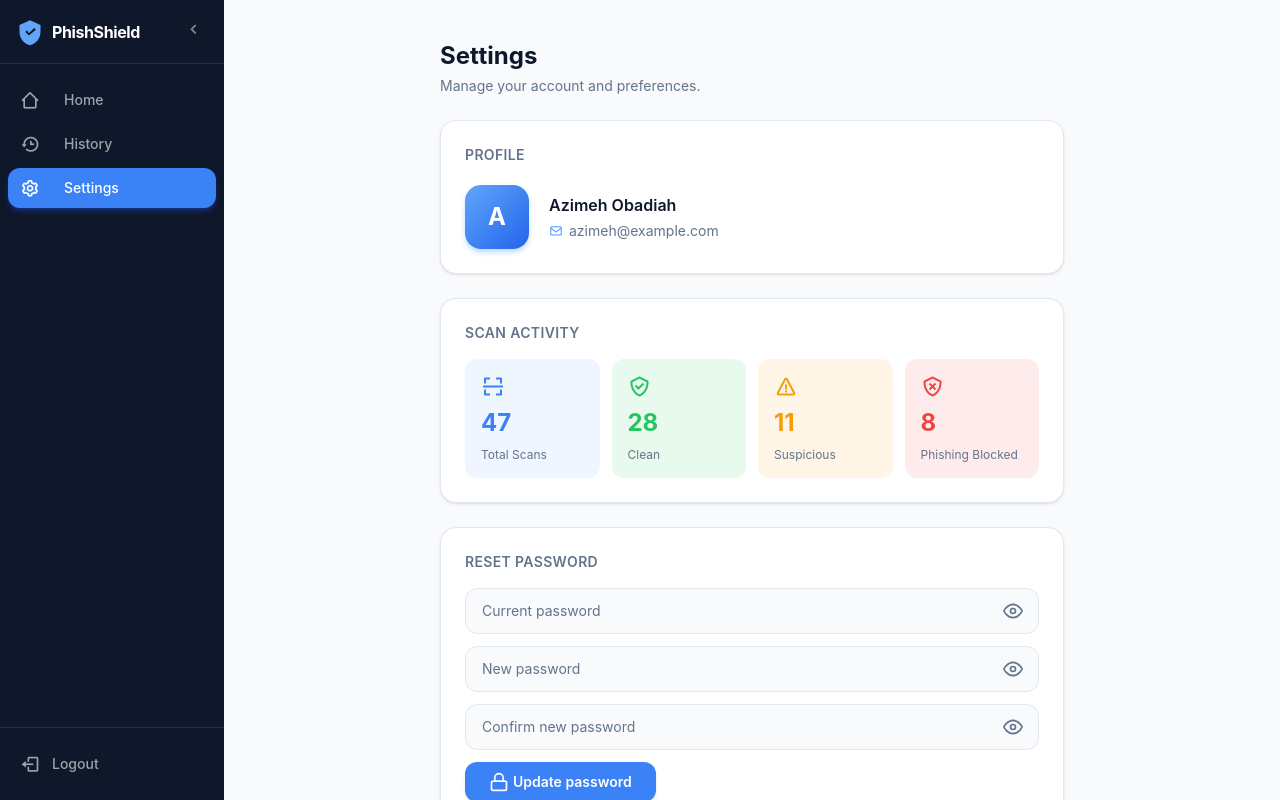
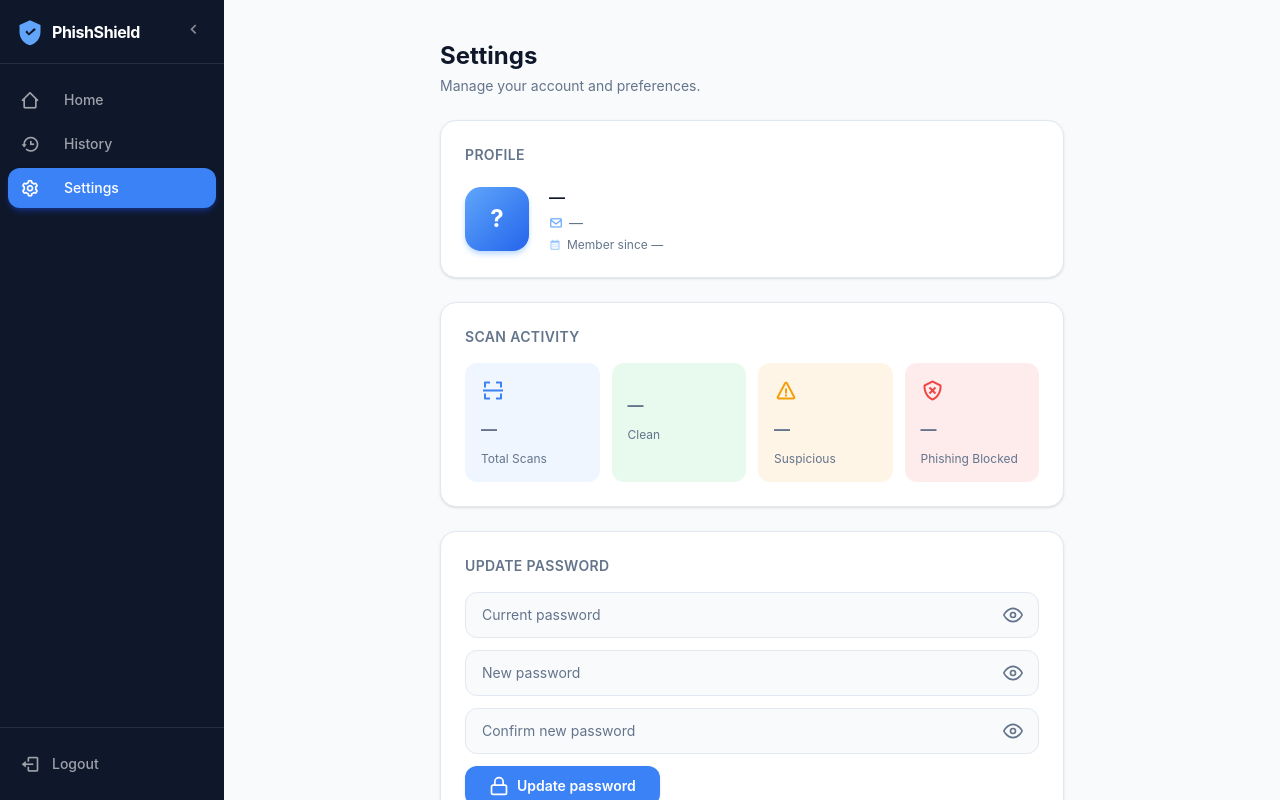
Before and after one commit to zimcodes1/PHISHIELD, a React (Vite) app in the folder frontend/: page /settings in a window 1280 px wide. Built offline with nearby package versions, Linux system fonts and the light colour scheme.

Commit message:
feat: integrate settings page to display actual user data

```diff
--- a/frontend/src/pages/Settings.tsx
+++ b/frontend/src/pages/Settings.tsx
@@ -1,58 +1,78 @@
-import { useState } from "react";
-import { useNavigate } from "react-router-dom";
-import { EyeIcon, EyeOffIcon } from "../components/CustomIcons";
-import { LockIcon } from "../components/CustomIcons";
-
-// TODO: replace with real auth context / API data
-const MOCK_USER = {
-  fullName: "Azimeh Obadiah",
-  email: "azimeh@example.com",
-};
-
-const MOCK_STATS = {
-  total: 47,
-  safe: 28,
-  suspicious: 11,
-  phishing: 8,
-};
+import { useEffect, useState } from "react";
+import { useAuth } from "../context/useAuth";
+import { getUserStats, updatePassword } from "../api/authService";
+import type { UserStats } from "../api/types";
+import { EyeIcon, EyeOffIcon, LockIcon } from "../components/CustomIcons";
+import { Alert } from "../components/Toast";
+import axios from "axios";
 
 export default function SettingsPage() {
-  const navigate = useNavigate();
+  const { user, logout, access_token } = useAuth();
+
+  // ── Password form ─────────────────────────────────────────────────────────
   const [passwordForm, setPasswordForm] = useState({ current: "", next: "", confirm: "" });
   const [show, setShow] = useState({ current: false, next: false, confirm: false });
-  const [pwStatus, setPwStatus] = useState<"idle" | "success" | "error">("idle");
+  const [pwStatus, setPwStatus] = useState<"idle" | "loading" | "success" | "error">("idle");
+  const [pwError, setPwError] = useState<string | null>(null);
+
+  // ── Scan stats ────────────────────────────────────────────────────────────
+  const [stats, setStats] = useState<UserStats | null>(null);
+
+  // ── Logout confirm ────────────────────────────────────────────────────────
   const [showLogoutConfirm, setShowLogoutConfirm] = useState(false);
 
-  const initial = MOCK_USER.fullName.trim().charAt(0).toUpperCase();
+  useEffect(() => {
+    document.title = "PhishShield | Settings";
+    if (access_token) {
+      getUserStats(access_token)
+        .then(setStats)
+        .catch(() => {}); // stats are non-critical, fail silently
+    }
+  }, [access_token]);
+
+  const initial = user?.fullname?.trim().charAt(0).toUpperCase() ?? "?";
 
   const setField = (field: keyof typeof passwordForm) =>
-    (e: React.ChangeEvent<HTMLInputElement>) =>
+    (e: React.ChangeEvent<HTMLInputElement>) => {
+      setPwError(null);
+      setPwStatus("idle");
       setPasswordForm((prev) => ({ ...prev, [field]: e.target.value }));
+    };
 
   const toggleShow = (field: keyof typeof show) =>
     setShow((prev) => ({ ...prev, [field]: !prev[field] }));
 
-  const handleResetPassword = (e: React.FormEvent) => {
+  const handleUpdatePassword = async (e: React.FormEvent) => {
     e.preventDefault();
-    if (passwordForm.next !== passwordForm.confirm) { setPwStatus("error"); return; }
-    // TODO: call PATCH /auth/password
-    setPwStatus("success");
-    setPasswordForm({ current: "", next: "", confirm: "" });
-  };
-
-  const handleLogout = () => {
-    localStorage.removeItem("token");
-    navigate("/login");
+    if (passwordForm.next !== passwordForm.confirm) {
+      setPwError("New passwords do not match.");
+      return;
+    }
+    if (passwordForm.next.length < 8) {
+      setPwError("New password must be at least 8 characters.");
+      return;
+    }
+    setPwStatus("loading");
+    setPwError(null);
+    try {
+      await updatePassword(passwordForm.current, passwordForm.next, access_token!);
+      setPwStatus("success");
+      setPasswordForm({ current: "", next: "", confirm: "" });
+    } catch (err) {
+      const detail = axios.isAxiosError(err) ? err.response?.data?.detail : null;
+      setPwError(typeof detail === "string" ? detail : "Failed to update password. Please try again.");
+      setPwStatus("error");
+    }
   };
 
   const inputClass =
     "w-full px-4 py-3 rounded-xl border border-outline bg-subtle text-ink placeholder-ink-muted focus:outline-none focus:ring-2 focus:ring-brand-400 focus:border-transparent transition text-sm";
 
   const statCards = [
-    { label: "Total Scans",      value: MOCK_STATS.total,      icon: "bx-scan",         color: "text-brand-500", bg: "bg-brand-50" },
-    { label: "Clean",            value: MOCK_STATS.safe,       icon: "bx-check-shield", color: "text-safe",      bg: "bg-safe/10" },
-    { label: "Suspicious",       value: MOCK_STATS.suspicious, icon: "bx-error",        color: "text-caution",   bg: "bg-caution/10" },
-    { label: "Phishing Blocked", value: MOCK_STATS.phishing,   icon: "bx-shield-x",     color: "text-danger",    bg: "bg-danger/10" },
+    { label: "Total Scans",      value: stats?.total,      icon: "bx-scan",         color: "text-brand-500", bg: "bg-brand-50"    },
+    { label: "Clean",            value: stats?.safe,       icon: "bx-shield-check", color: "text-safe",      bg: "bg-safe/10"     },
+    { label: "Suspicious",       value: stats?.suspicious, icon: "bx-error",        color: "text-caution",   bg: "bg-caution/10"  },
+    { label: "Phishing Blocked", value: stats?.phishing,   icon: "bx-shield-x",     color: "text-danger",    bg: "bg-danger/10"   },
   ];
 
   return (
@@ -63,21 +83,22 @@ export default function SettingsPage() {
         <p className="text-ink-muted text-sm mt-1">Manage your account and preferences.</p>
       </div>
 
-      {/* ── Profile card ── */}
+      {/* ── Profile ── */}
       <section className="bg-canvas border border-outline rounded-2xl p-6 shadow-sm space-y-5">
         <h2 className="text-sm font-semibold text-ink-muted uppercase tracking-wide">Profile</h2>
-
         <div className="flex items-center gap-5">
-          {/* Avatar */}
-          <div className="w-16 h-16 rounded-2xl bg-gradient-to-br from-brand-400 to-brand-600 flex items-center justify-center shrink-0 shadow-md shadow-brand-200">
+          <div className="w-16 h-16 rounded-2xl bg-linear-to-br from-brand-400 to-brand-600 flex items-center justify-center shrink-0 shadow-md shadow-brand-200">
             <span className="text-2xl font-bold text-white">{initial}</span>
           </div>
-
           <div className="space-y-1 min-w-0">
-            <p className="text-base font-semibold text-ink truncate">{MOCK_USER.fullName}</p>
+            <p className="text-base font-semibold text-ink truncate">{user?.fullname ?? "—"}</p>
             <p className="text-sm text-ink-muted flex items-center gap-1.5 truncate">
               <i className="bx bx-envelope text-brand-400" />
-              {MOCK_USER.email}
+              {user?.email ?? "—"}
+            </p>
+            <p className="text-xs text-ink-muted flex items-center gap-1.5">
+              <i className="bx bx-calendar text-brand-300" />
+              Member since {user?.created_at ? new Date(user.created_at).toLocaleDateString("en-GB", { month: "long", year: "numeric" }) : "—"}
             </p>
           </div>
         </div>
@@ -90,18 +111,19 @@ export default function SettingsPage() {
           {statCards.map(({ label, value, icon, color, bg }) => (
             <div key={label} className={`${bg} rounded-xl px-4 py-4 flex flex-col gap-2`}>
               <i className={`bx ${icon} text-2xl ${color}`} />
-              <p className={`text-2xl font-bold ${color}`}>{value}</p>
+              <p className={`text-2xl font-bold ${color}`}>
+                {value ?? <span className="text-ink-muted text-base">—</span>}
+              </p>
               <p className="text-xs text-ink-muted leading-tight">{label}</p>
             </div>
           ))}
         </div>
       </section>
 
-      {/* ── Reset password ── */}
+      {/* ── Update password ── */}
       <section className="bg-canvas border border-outline rounded-2xl p-6 shadow-sm space-y-4">
-        <h2 className="text-sm font-semibold text-ink-muted uppercase tracking-wide">Reset Password</h2>
-
-        <form onSubmit={handleResetPassword} className="space-y-3">
+        <h2 className="text-sm font-semibold text-ink-muted uppercase tracking-wide">Update Password</h2>
+        <form onSubmit={handleUpdatePassword} className="space-y-3" noValidate>
           {(["current", "next", "confirm"] as const).map((field) => {
             const labels = { current: "Current password", next: "New password", confirm: "Confirm new password" };
             return (
@@ -109,47 +131,43 @@ export default function SettingsPage() {
                 <input
                   type={show[field] ? "text" : "password"}
                   required
+                  autoComplete={field === "current" ? "current-password" : "new-password"}
                   value={passwordForm[field]}
                   onChange={setField(field)}
                   placeholder={labels[field]}
                   className={`${inputClass} pr-12`}
                 />
-                <button
-                  type="button"
-                  onClick={() => toggleShow(field)}
-                  className="absolute right-4 top-1/2 -translate-y-1/2 text-ink-muted hover:text-ink"
-                >
+                <button type="button" onClick={() => toggleShow(field)}
+                  className="absolute right-4 top-1/2 -translate-y-1/2 text-ink-muted hover:text-ink cursor-pointer">
                   {show[field] ? <EyeOffIcon /> : <EyeIcon />}
                 </button>
               </div>
             );
           })}
 
-          {pwStatus === "error" && (
-            <p className="text-sm text-danger flex items-center gap-1.5">
-              <i className="bx bx-x-circle" /> New passwords do not match.
-            </p>
-          )}
-          {pwStatus === "success" && (
-            <p className="text-sm text-safe flex items-center gap-1.5">
-              <i className="bx bx-check-circle" /> Password updated successfully.
-            </p>
-          )}
+          {pwError && <Alert variant="error" message={pwError} onDismiss={() => setPwError(null)} />}
+          {pwStatus === "success" && <Alert variant="success" message="Password updated successfully." />}
 
           <button
             type="submit"
-            className="px-6 py-2.5 rounded-xl bg-brand-500 hover:bg-brand-600 active:bg-brand-700 text-white text-sm font-semibold transition shadow-sm cursor-pointer"
+            disabled={pwStatus === "loading"}
+            className="flex items-center gap-2 px-6 py-2.5 rounded-xl bg-brand-500 hover:bg-brand-600 active:bg-brand-700 text-white text-sm font-semibold transition shadow-sm disabled:opacity-60 disabled:cursor-not-allowed cursor-pointer"
           >
-            <span className="flex gap-1 justify-between items-center"><LockIcon></LockIcon>Update password</span>
+            {pwStatus === "loading" ? (
+              <><i className="bx bx-loader-alt animate-spin text-base" /> Updating…</>
+            ) : (
+              <><LockIcon /> Update password</>
+            )}
           </button>
         </form>
       </section>
 
-      {/* ── Logout ── */}
+      {/* ── Session / Logout ── */}
       <section className="max-sm:mb-10 bg-canvas border border-outline rounded-2xl p-6 shadow-sm space-y-4">
         <h2 className="text-sm font-semibold text-ink-muted uppercase tracking-wide">Session</h2>
-        <p className="text-sm text-ink-muted">Signing out will clear your session. You'll need to log in again to access your dashboard.</p>
-
+        <p className="text-sm text-ink-muted">
+          Signing out will clear your session. You'll need to log in again to access your dashboard.
+        </p>
         {!showLogoutConfirm ? (
           <button
             onClick={() => setShowLogoutConfirm(true)}
@@ -158,10 +176,10 @@ export default function SettingsPage() {
             <i className="bx bx-log-out text-lg" /> Sign out
           </button>
         ) : (
-          <div className="flex items-center gap-3">
+          <div className="flex items-center gap-3 flex-wrap">
             <p className="text-sm text-ink">Are you sure?</p>
             <button
-              onClick={handleLogout}
+              onClick={logout}
               className="px-4 py-2 rounded-xl bg-danger hover:bg-red-600 text-white text-sm font-semibold transition cursor-pointer"
             >
               Yes, sign out
```
Also changed, not shown: frontend/src/api/authService.ts (+22 -7 lines), frontend/src/api/types.ts (+8 -2 lines), frontend/src/context/useAuth.tsx (+15 -6 lines), 1 other file (tests, documents, lock files or other folders).
